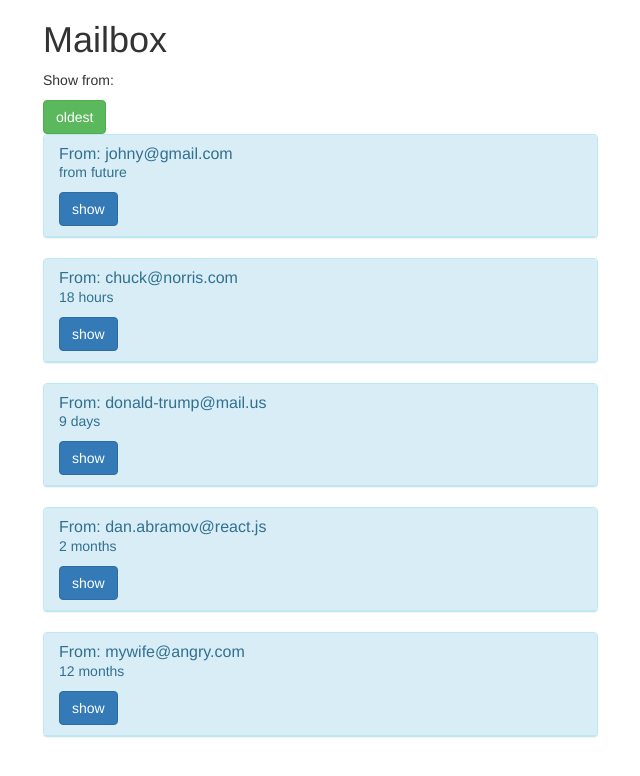
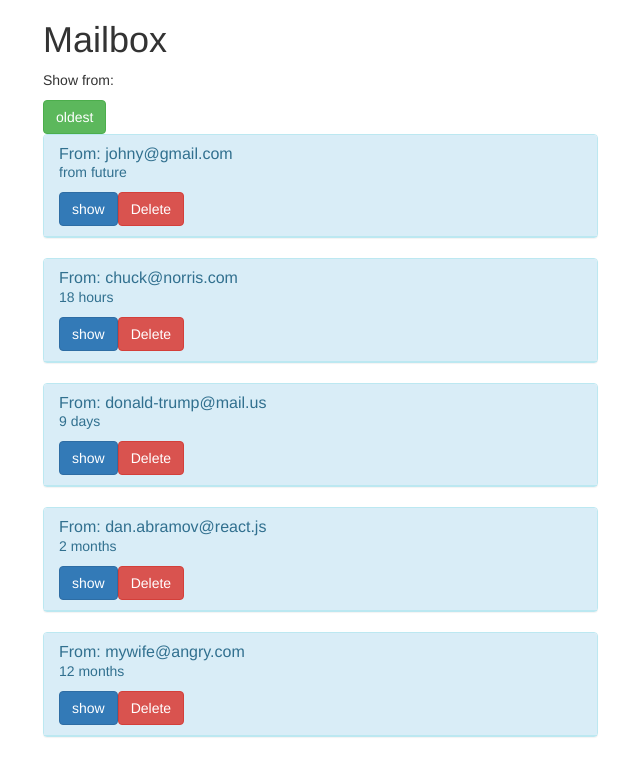
Before and after one commit to Ketler13/ng, an Angular app: page / in a window 1280 px wide. Shown: the top 776 px of the page, without its empty margins (27-667 px from the left). Built offline with nearby package versions, Linux system fonts and the light colour scheme.

Commit message:
add delete btn

```diff
--- a/src/app/letter-list/letter-list.component.html
+++ b/src/app/letter-list/letter-list.component.html
@@ -1,5 +1,16 @@
 <div>
   <p>Show from:</p>
-  <button class = 'btn btn-success' (click)='toggleOrder()'>{{showFromNewest ? 'oldest' : 'newest'}}</button>
+  <button
+    class = 'btn btn-success'
+    (click)='toggleOrder()'>
+      {{showFromNewest ? 'oldest' : 'newest'}}
+  </button>
 </div>
-<app-letter *ngFor='let letter of (letters | sort:showFromNewest)' [letter]='letter'></app-letter>
+<div *ngIf='letters.length === 0 || !letters.length'>
+  You don't have letters
+</div>
+<app-letter
+  *ngFor='let letter of (letters | sort:showFromNewest)'
+  [letter]='letter'
+  (remove)='removeLetter($event)'>
+</app-letter>
--- a/src/app/letter-list/letter-list.component.ts
+++ b/src/app/letter-list/letter-list.component.ts
@@ -18,6 +18,10 @@ export class LetterListComponent implements OnInit {
     this.showFromNewest = !this.showFromNewest
   }
 
+  removeLetter(id: string): void {
+    this.letters = this.letters.filter(letter => letter.id !== id)
+  }
+
   ngOnInit() {
   }
 
--- a/src/app/letter-list/letter/letter.component.html
+++ b/src/app/letter-list/letter/letter.component.html
@@ -3,6 +3,7 @@
     <h3 class="panel-title">From: {{letter.from}}</h3>
     <p>{{letter.date | retrospec}}</p>
     <button class="btn btn-primary" (click)="toggleText()">{{isOpen ? "hide" : "show"}}</button>
+    <button class="btn btn-danger" (click)="removeLetter()">Delete</button>
   </div>
   <div *ngIf="isOpen" class="panel-body">
     <div class="row">
--- a/src/app/letter-list/letter/letter.component.ts
+++ b/src/app/letter-list/letter/letter.component.ts
@@ -1,4 +1,5 @@
-import { Component, OnInit, Input } from '@angular/core';
+import { Component, OnInit, EventEmitter, Input, Output } from '@angular/core';
+import { Letter } from '../letter';
 
 @Component({
   selector: 'app-letter',
@@ -6,9 +7,10 @@ import { Component, OnInit, Input } from '@angular/core';
   styleUrls: ['./letter.component.css']
 })
 export class LetterComponent implements OnInit {
-  @Input() letter: object;
+  @Input() letter: Letter;
+  @Output() remove = new EventEmitter<string>();
 
-  private isOpen: boolean
+  private isOpen: boolean;
 
   constructor() {
     this.isOpen = false
@@ -21,4 +23,8 @@ export class LetterComponent implements OnInit {
     this.isOpen = !this.isOpen
   }
 
+  removeLetter(): void {
+    this.remove.emit(this.letter.id)
+  }
+
 }
```
